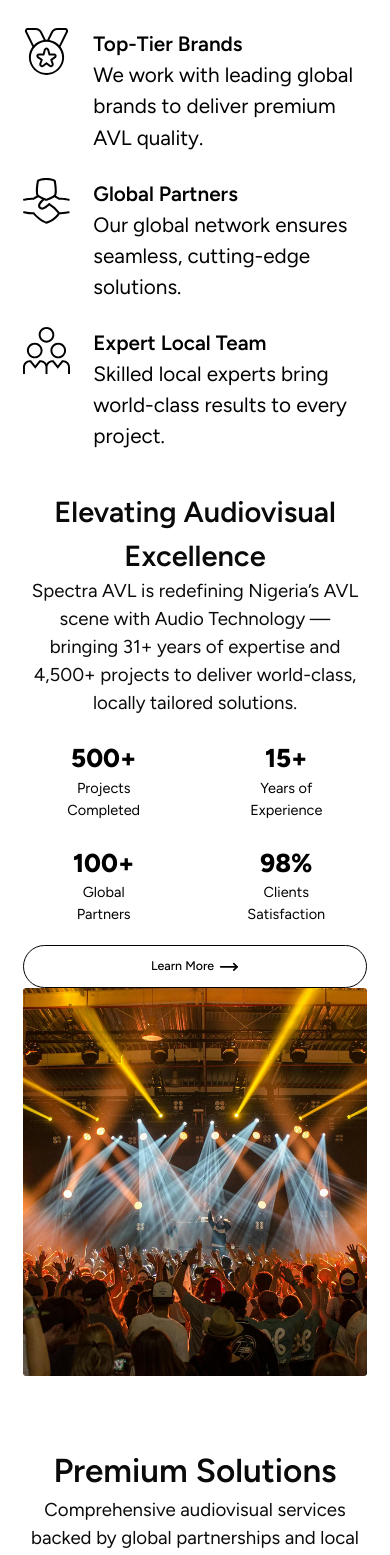
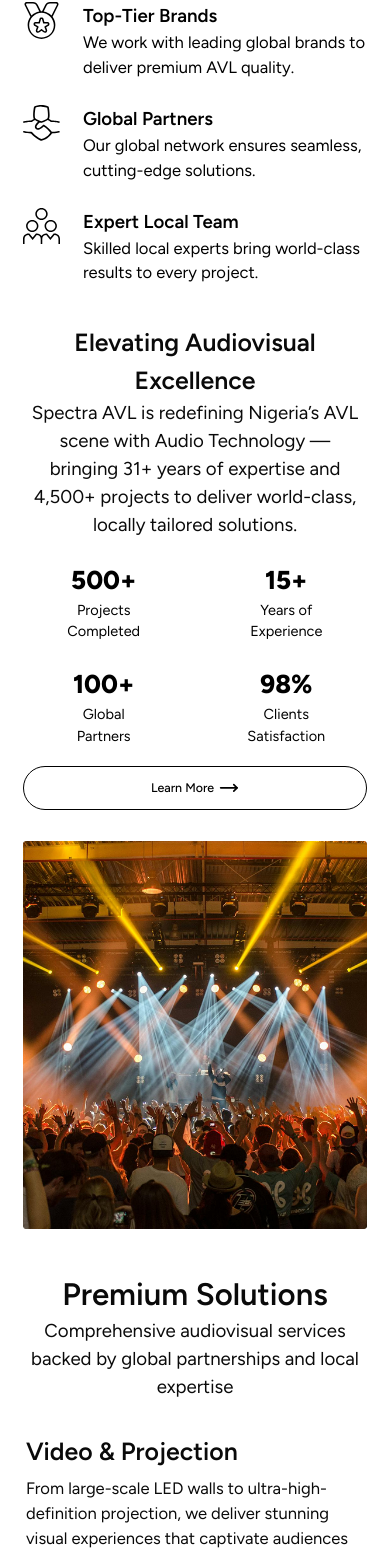
Before and after one commit to cedafrica/spectra-ev, a React (Vite) app: page / in a window 390 px wide. Shown: the part 960-2515 px from the top of the page. Built offline with nearby package versions, Linux system fonts and the light colour scheme.

Commit message:
Trying to fix hero items

```diff
--- a/src/components/about-us/hero.tsx
+++ b/src/components/about-us/hero.tsx
@@ -1,6 +1,6 @@
 const Hero = () => {
     return (
-        <section className="flex bg-[url('/hero.png')] bg-cover bg-no-repeat bg-fixed px-10 sm:px-32 flex-col justify-center text-white sm:h-[min(100vh,960px)] h-screen">
+        <section className="flex bg-[url(/hero.png)] bg-cover bg-no-repeat bg-fixed px-10 sm:px-32 flex-col justify-center text-white sm:h-[min(100vh,960px)] h-screen">
             <h1 className="sm:text-[8.1rem] text-[3.2rem] font-bold">About Us</h1>
             <p className="sm:text-[2rem] text-[1.6rem] mt-4 max-w-200 w-full font-normal">Spectra AVL is Nigeria's premier provider of audiovisual, video, and lighting solutions, combining global partnerships with deep local market expertise.</p>
             <img
--- a/src/components/common/footer.tsx
+++ b/src/components/common/footer.tsx
@@ -12,7 +12,7 @@ const Footer = () => {
                     <img
                         src="/spectra-logo.svg"
                         alt="logo"
-                        className="sm:w-[27.2rem] w-[18rem]"
+                        className="sm:w-[20.1rem] w-56"
                     />
                     <p className="sm:text-[2rem] text-[1.6rem] max-w-[35.1rem]">We are the curators of immersive audiovisual experiences, specializing in large-scale sound, video, and lighting solutions.</p>
                 </div>
--- a/src/components/common/services.tsx
+++ b/src/components/common/services.tsx
@@ -37,8 +37,8 @@ const Services = () => {
                             >
                                 <div
                                     className={`self-center max-w-220 ${isEven ? 'sm:order-2 sm:pl-16' : 'sm:order-1 sm:pl-32'}`}>
-                                    <h2 className="sm:text-[6.2rem] mt-[2.1rem] sm:mt-0 text-[2.8rem] font-semibold sm:font-bold sm:leading-[120%]">{solution.name}</h2>
-                                    <p className="sm:text-[1.8rem] text-[1.8rem] mt-4 sm:mt-[2.8rem]">{solution.text}</p>
+                                    <h2 className="sm:text-[6.2rem] mt-[2.1rem] sm:mt-0 text-[2.4rem] font-semibold sm:font-bold sm:leading-[120%]">{solution.name}</h2>
+                                    <p className="sm:text-[1.8rem] text-[1.6rem] mt-2 sm:mt-[2.8rem]">{solution.text}</p>
                                   <CustomButton className="text-black border border-black px-8!">
                                     Learn More
                                   </CustomButton>
--- a/src/components/home/built-on-excellence.tsx
+++ b/src/components/home/built-on-excellence.tsx
@@ -45,7 +45,7 @@ const BuiltOnExcellence = () => {
             <MaxContainer>
                 <h2 className="font-semibold sm:w-full w-[70%] sm:text-[3rem] text-[2rem] max-w-160">Built on Excellence, Driven by Partnership</h2>
 
-                <div className="grid sm:grid-cols-3 gap-[2.4rem] sm:gap-0 mt-20 sm:mt-[6.2rem]">
+                <div className="grid sm:grid-cols-3 gap-[2.4rem] sm:gap-0 mt-10 sm:mt-[6.2rem]">
                     {
                         partners.map((partner, index) => (
                             <div
@@ -55,25 +55,25 @@ const BuiltOnExcellence = () => {
                                 <img
                                     src={partner.image}
                                     alt={partner.name}
-                                    className="sm:size-28 size-18 h-auto"
+                                    className="sm:size-28 size-14 h-auto"
                                 />
                                 <div className="text-left">
-                                    <h3 className="text-[2rem] font-semibold">{partner.name}</h3>
-                                    <p className="text-[2rem] font-regular">{partner.text}</p>
+                                    <h3 className="sm:text-[2rem] text-[1.8rem] font-semibold">{partner.name}</h3>
+                                    <p className="sm:text-[2rem] text-[1.6rem] font-regular">{partner.text}</p>
                                 </div>
                             </div>
                         ))
                     }
                 </div>
 
-                <div className="flex flex-col-reverse mt-15 sm:mt-[18.3rem] sm:flex-row sm:gap-[4.8rem] items-center">
+                <div className="flex flex-col-reverse mt-15 sm:mt-[18.3rem] sm:flex-row sm:gap-[4.8rem]  items-center">
                     <img
                         src="/arch.png"
                         alt=""
-                        className="w-full max-w-[58.8rem]"
+                        className="w-full mt-12 sm:mt-0 max-w-[58.8rem]"
                     />
                     <div className="flex flex-col">
-                        <h2 className="sm:text-[4.6rem] text-[2.8rem] text-center sm:text-start font-semibold max-w-[50.4rem]">Elevating Audiovisual Excellence</h2>
+                        <h2 className="sm:text-[4.6rem] text-[2.4rem] text-center sm:text-start font-semibold max-w-[50.4rem]">Elevating Audiovisual Excellence</h2>
                         <p className="sm:text-[2.2rem] text-[1.8rem] text-center sm:text-start max-w-[52.1rem]">Spectra AVL is redefining Nigeria’s AVL scene with Audio Technology — bringing 31+ years of expertise and 4,500+ projects to deliver world-class, locally tailored solutions.</p>
                         <div className="grid grid-cols-2 gap-[2.1rem] sm:grid-cols-4 mt-[2.1rem] sm:mt-[4.8rem]">
                             {
--- a/src/components/home/premium-solution.tsx
+++ b/src/components/home/premium-solution.tsx
@@ -3,11 +3,11 @@ import Services from "../common/services";
 const PremiumSolution = () => {
 
     return (
-        <section className="bg-white sm:pt-[8.1rem] pb-[4.1rem] sm:pb-0 px-10 sm:px-0 pt-[6.7rem]">
-            <h2 className="text-center font-semibold sm:text-[4rem] text-[3.2rem]">Premium Solutions</h2>
+        <section className="bg-white sm:pt-[8.1rem] pb-[4.1rem] sm:pb-0 px-10 sm:px-0 pt-[4rem]">
+            <h2 className="text-center font-semibold sm:text-[4rem] text-[3rem]">Premium Solutions</h2>
             <p className="text-center mx-auto sm:text-[2rem] text-[1.8rem] max-w-[55.8rem]">Comprehensive audiovisual services backed by global partnerships and local expertise</p>
 
-            <div className="mt-[6.3rem]">
+            <div className="sm:mt-[6.3rem] mt-4">
                 <Services />
             </div>
         </section>
--- a/src/components/home/trusted-by-leaders.tsx
+++ b/src/components/home/trusted-by-leaders.tsx
@@ -113,14 +113,14 @@ const TrustedByLeaders = () => {
                                         className="sm:basis-1/3"
                                     >
                                         <div
-                                            className="px-[2.4rem] pt-[3.2rem] pb-[6.8rem] bg-[#F5F5F5] w-full rounded-[.54rem]"
+                                            className="px-[2.4rem] pt-[3.2rem] sm:pb-[6.8rem] pb-[4.1rem] bg-[#F5F5F5] w-full rounded-[.54rem]"
                                         >
                                             <img
                                                 src={item.image}
                                                 alt="logo"
                                                 className="sm:w-88"
                                             />
-                                            <p className="text-[1.8rem] mt-[7.9rem]">{item.description}</p>
+                                            <p className="sm:text-[1.8rem] text-[1.6rem] sm:mt-[7.9rem]  mt-[6.1rem]">{item.description}</p>
                                         </div>
                                     </CarouselItem>
                                 )
```
